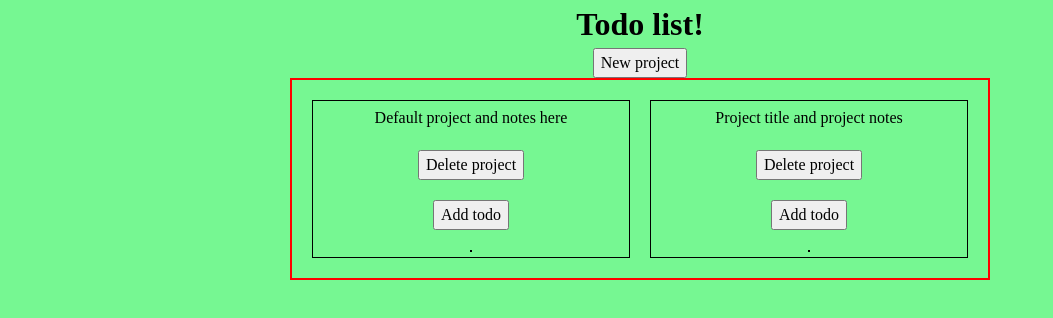
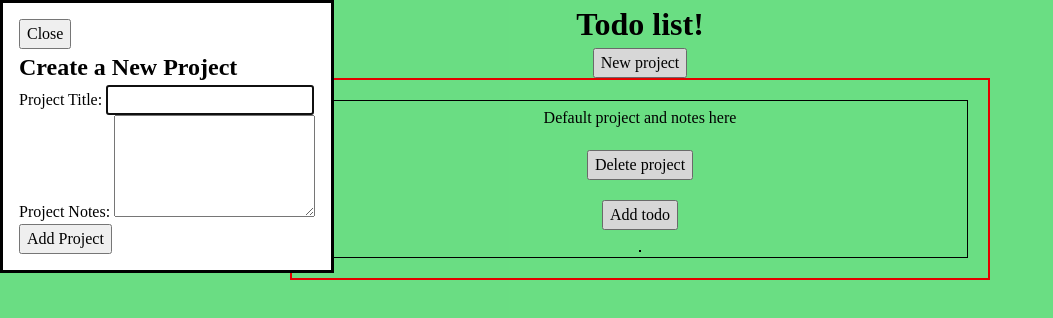
Before and after one commit to Nishivaly/todo-list, a website built with webpack: page src/template.html in a window 1280 px wide. Both pictures are taken after a click on the button "New project". Shown: the whole page, without its empty margins (0-1053 px from the left). Built offline with nearby package versions, Linux system fonts and the light colour scheme.

Commit message:
Modal for project

```diff
--- a/src/index.js
+++ b/src/index.js
@@ -1,19 +1,38 @@
 import "./styles.css"
 import { createProject, createTodo, createProjectList } from "./todos"
 import { displayProjects } from "./elements"
+
+const setup = (() => {
 
     const myProjects = createProjectList();
     myProjects.addProject(createProject('Default project', 'notes here'));
     displayProjects(myProjects);
 
-const projectList = document.querySelector("#project-list");
-const newProjectBtn = document.querySelector('#new-project-btn')
+    const projectModal = document.querySelector('#project-modal');
+    const showProjectModal = document.querySelector('#open-project-modal');
+    const closeProjectModal = document.querySelector('#close-project-modal');
+    const projectForm = document.querySelector('#project-form');
 
-newProjectBtn.addEventListener('click', () => {
-    const project = createProject('Project title', 'project notes');
+    showProjectModal.addEventListener('click', () => {
+        projectModal.showModal();
+    })
+
+    closeProjectModal.addEventListener('click', () => {
+        projectModal.close();
+    })
+
+    projectForm.addEventListener('submit', event => {
+        event.preventDefault();
+        const title = document.querySelector('#project-title').value;
+        const notes = document.querySelector('#project-notes').value;
+        const project = createProject(title, notes);
         myProjects.addProject(project);
+        projectForm.reset();
+        projectModal.close();
         displayProjects(myProjects);
     })
+
+    const projectList = document.querySelector("#project-list");
 
     projectList.addEventListener('click', event => {
         if (event.target.classList.contains("delete-project")) {
@@ -39,3 +58,4 @@ projectList.addEventListener('click', event => {
         }
 
     })
+})();
--- a/src/template.html
+++ b/src/template.html
@@ -1,14 +1,33 @@
 <!DOCTYPE html>
 <html lang="en">
+
 <head>
     <meta charset="UTF-8">
     <meta name="viewport" content="width=device-width, initial-scale=1.0">
     <title>Todo list</title>
 </head>
+
 <body>
     <div class="content">
         <h1>Todo list!</h1>
-        <button id="new-project-btn">New project</button>
+        <!-- <button id="new-project-btn">New project</button> -->
+        <dialog id="project-modal">
+            <button id="close-project-modal">Close</button>
+            <h2>Create a New Project</h2>
+            <form id="project-form">
+                <div>
+                    <label for="projectTitle">Project Title:</label>
+                    <input autofocus type="text" id="project-title" name="projectTitle" required>
+                </div>
+                <div>
+                    <label for="projectNotes">Project Notes:</label>
+                    <textarea id="project-notes" name="projectNotes" rows="4" required></textarea>
+                </div>
+                <button type="submit">Add Project</button>
+            </form>
+        </dialog>
+        <button id="open-project-modal">New project</button>
     </div>
 </body>
+
 </html>
```
Lines whose indentation alone changed are shown as unchanged.
